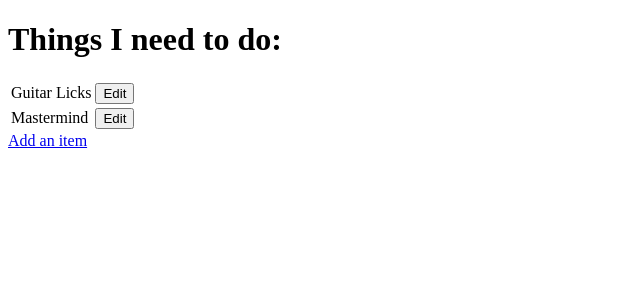
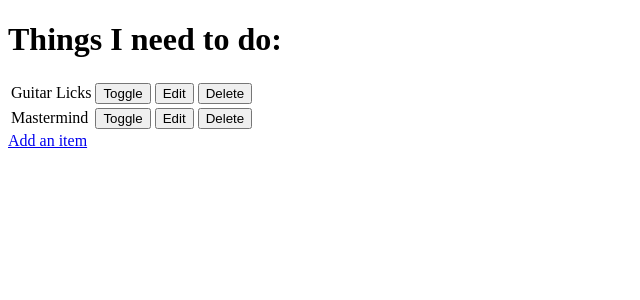
Before and after one commit to Shaga-Matula/ci-fsj-django, a Django app: page / in a window 1280 px wide. Shown: the top 300 px of the page, without its empty margins (0-640 px from the left). Run offline with Django 3.2, Linux system fonts and the light colour scheme; data comes from the database, SQL or seed files in the repository; both versions use the stored data as it was after the commit.

Commit message:
created delete function

```diff
--- a/django_todo/settings.py
+++ b/django_todo/settings.py
@@ -25,7 +25,7 @@ SECRET_KEY = 'django-insecure-0xp254jj2$ix0x$)l)nd%m6%)^o12qlrgmepjbt_kfknl%@c=x
 # SECURITY WARNING: don't run with debug turned on in production!
 DEBUG = True
 
-ALLOWED_HOSTS = ['8000-shagamatula-cifsjdjango-1kqfftnklcs.ws-eu99.gitpod.io']
+ALLOWED_HOSTS = ['8000-shagamatula-cifsjdjango-5xkuaywf74g.ws-eu99.gitpod.io']
 
 
 # Application definition
--- a/django_todo/urls.py
+++ b/django_todo/urls.py
@@ -15,11 +15,13 @@ Including another URLconf
 """
 from django.contrib import admin
 from django.urls import path
-from todo.views import get_todo_list, add_item, edit_item
+from todo import views
 
 urlpatterns = [
     path('admin/', admin.site.urls),
-    path('', get_todo_list, name='get_todo_list'),
-    path('add', add_item, name='add'),
-    path('edit/<item_id>', edit_item, name='edit'),
+    path('', views.get_todo_list, name='get_todo_list'),
+    path('add', views.add_item, name='add'),
+    path('edit/<item_id>', views.edit_item, name='edit'),
+    path('toggle/<item_id>', views.toggle_item, name='toggle'),
+    path('delete/<item_id>', views.delete_item, name='delete'),
 ]
--- a/todo/models.py
+++ b/todo/models.py
@@ -8,5 +8,6 @@ class Item(models.Model):
     name = models.CharField(max_length=50, null=False, blank=False)
     done = models.BooleanField(null=False, blank=False, default=False)
 
+
     def __str__(self):
         return self.name
--- a/todo/templates/todo/todo_list.html
+++ b/todo/templates/todo/todo_list.html
@@ -19,9 +19,23 @@
             <td>{{ item.name }}</td>
             {% endif %}
             <td>
-                <a href="/edit/{{ item_id }}">
+                <a href="/toggle/{{ item.id }}">
+                    <button>
+                        Toggle
+                    </button>
+                </a>
+            </td>
+            <td>
+                <a href="/edit/{{ item.id }}">
                     <button>
                         Edit
+                    </button>
+                </a>
+            </td>
+            <td>
+                <a href="/delete/{{ item.id }}">
+                    <button>
+                        Delete
                     </button>
                 </a>
             </td>
--- a/todo/views.py
+++ b/todo/views.py
@@ -29,8 +29,26 @@ def add_item(request):
 
 def edit_item(request, item_id):
     item = get_object_or_404(Item, id=item_id)
+    if request.method == 'POST':
+        form = ItemForm(request.POST, instance=item)
+        if form.is_valid():
+            form.save()
+            return redirect('get_todo_list')
     form = ItemForm(instance=item)
     context = {
         'form': form
     }
-    return render(request, 'todo/edit_item.html')
+    return render(request, 'todo/edit_item.html', context)
+
+
+def toggle_item(request, item_id):
+    item = get_object_or_404(Item, id=item_id)
+    item.done = not item.done
+    item.save()
+    return redirect('get_todo_list')
+
+
+def delete_item(request, item_id):
+    item = get_object_or_404(Item, id=item_id)
+    item.delete()
+    return redirect('get_todo_list')
```
Also changed, not shown: db.sqlite3.
